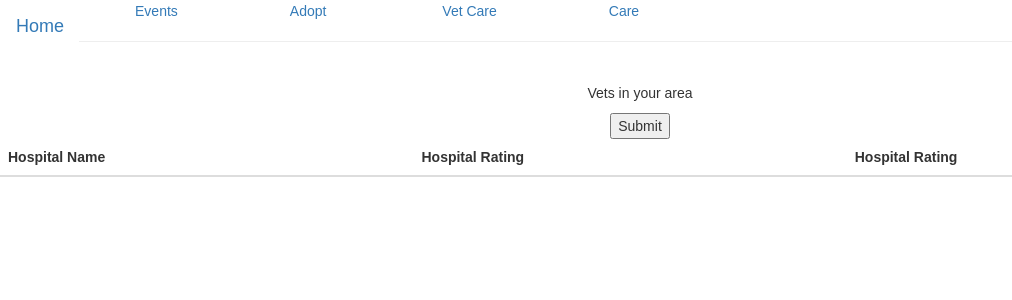
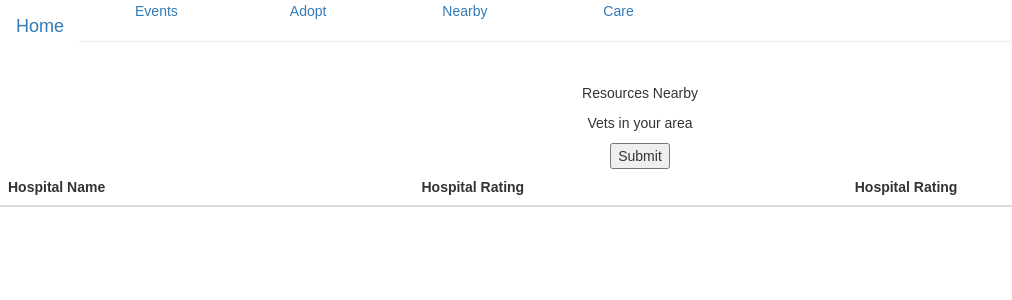
Before and after one commit to RexChiu/LHL-Final-Project-Furever, a React (Create React App) app in the folder client/: page /places in a window 1280 px wide. Shown: the top 300 px of the page, without its empty margins (0-1012 px from the left). Built offline with nearby package versions, Linux system fonts and the light colour scheme.

Commit message:
Refactored the places feature

```diff
--- a/client/src/Main.jsx
+++ b/client/src/Main.jsx
@@ -4,7 +4,7 @@ import { Route, Switch } from 'react-router-dom';
 import Adopt from './Adopt.jsx';
 import Events from './Events.jsx';
 import Home from './Home.jsx';
-import Vet from './Vet.jsx';
+import Nearby from './Nearby.jsx';
 import Care from './Care.jsx';
 
 class Main extends React.Component {
@@ -16,7 +16,7 @@ class Main extends React.Component {
         <Route path="/events" render={props => <Events {...props} />} />
         <Route path="/adopt" render={props => <Adopt {...props} id="adopt-page" />} />
         <Route path="/care" render={props => <Care {...props} />} />
-        <Route path="/places" render={props => <Vet {...props} userId={this.props.userId} />} />
+        <Route path="/places" render={props => <Nearby {...props} />} />
       </Switch>
     );
   }
--- a/client/src/Navbar.jsx
+++ b/client/src/Navbar.jsx
@@ -33,7 +33,7 @@ class Navbar extends Component {
           <Link to="/adopt">Adopt </Link>
         </a>
         <a id="navfix" className="nav-item">
-          <Link to="/places"> Vet Care</Link>
+          <Link to="/places"> Nearby </Link>
         </a>
         <a id="navfix" className="nav-item">
           <Link to="/care">Care</Link>
--- /dev/null
+++ b/client/src/Nearby.jsx
@@ -0,0 +1,30 @@
+import React, { Component } from 'react';
+//import assets
+
+//modal
+
+import Vet from './Vet';
+
+class Nearby extends Component {
+  constructor(props) {
+    super(props);
+    this.state = {
+      error: null,
+      isLoaded: false
+    };
+  }
+
+  componentDidMount() {
+    //code I added in will link to server
+  }
+
+  render() {
+    return (
+      <React.Fragment>
+        <p> Resources Nearby </p>
+        <Vet />
+      </React.Fragment>
+    );
+  }
+}
+export default Nearby;
--- /dev/null
+++ b/client/src/Places.jsx
@@ -0,0 +1,24 @@
+import React, { Component } from 'react';
+
+class Places extends Component {
+  //Function to determine if the establishment is currently OPEN or CLOSED
+  return_open = status => {
+    if (status === true) {
+      return 'OPEN';
+    }
+    return 'CLOSED';
+  };
+  render() {
+    return (
+      <React.Fragment>
+        <tr>
+          <th className="col-m">{this.props.place.name}</th>
+          <th className="col-sm"> {this.props.place.rating}</th>
+          <th className="col-sm"> {this.return_open(this.props.place['opening-hours']['open_now'])}</th>
+        </tr>
+      </React.Fragment>
+    );
+  }
+}
+
+export default Places;
--- a/client/src/Vet.jsx
+++ b/client/src/Vet.jsx
@@ -1,4 +1,6 @@
 import React, { Component } from 'react';
+
+import Places from './Places';
 
 const axios = require('axios');
 
@@ -15,14 +17,6 @@ class Vet extends Component {
     };
   }
 
-  //Function to determine if the establishment is currently OPEN or CLOSED
-  return_open = status => {
-    if (status === true) {
-      return 'OPEN';
-    }
-    return 'CLOSED';
-  };
-
   //Function to retrieve all the Vets or Hospitals in the area
   retrieveVets = event => {
     event.preventDefault();
@@ -36,7 +30,7 @@ class Vet extends Component {
       // constructs output obj, only puts in the selected filters
       const outputObj = {};
 
-      const { rerenderPets } = this.props;
+      // const { rerenderPets } = this.props;
 
       //Concat the lat and long to send back to Google
       const location = sessionStorage.getItem('lat') + ',' + sessionStorage.getItem('lng');
@@ -62,13 +56,7 @@ class Vet extends Component {
 
   render() {
     const hospital = this.state.results.slice(0);
-    const hospitals = hospital.map(hospital => (
-      <tr>
-        <th className="col-m">{hospital.name}</th>
-        <th className="col-sm"> {hospital.rating}</th>
-        <th className="col-sm"> {this.return_open(hospital['opening-hours']['open_now'])}</th>
-      </tr>
-    ));
+    const hospitals = hospital.map(hospital => <Places place={hospital} />);
     return (
       <React.Fragment>
         <p> Vets in your area </p>
```
